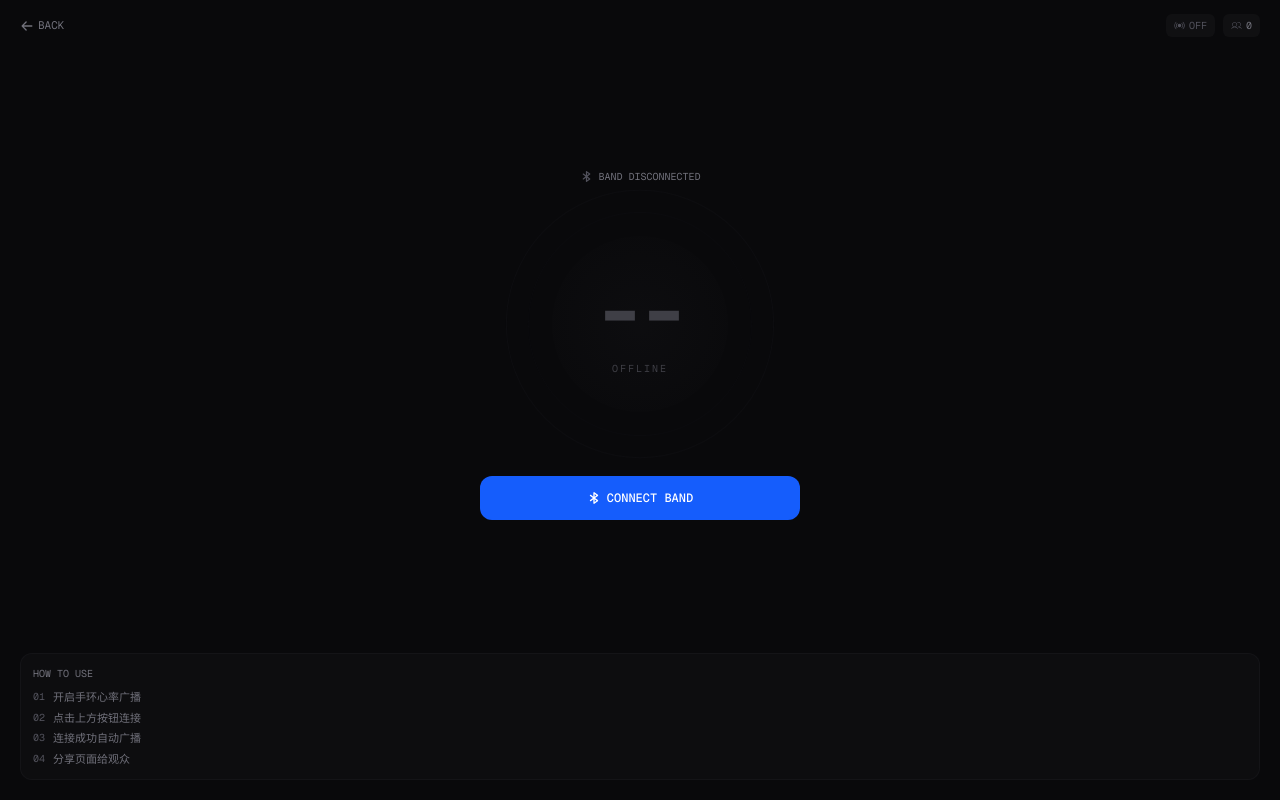
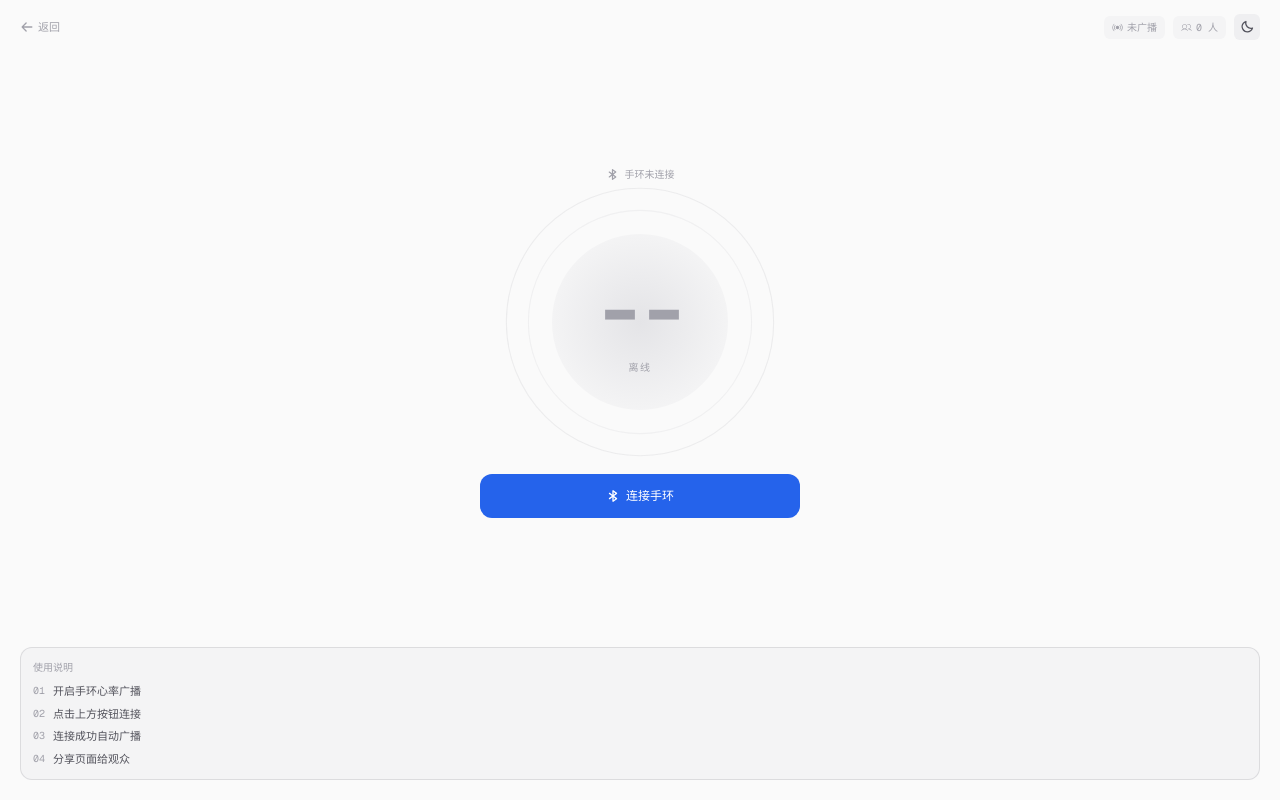
Before and after one commit to a3327564254/heart-rate-live, a Next.js app: page /host in a window 1280 px wide. Built offline with nearby package versions, Linux system fonts and the light colour scheme; no server answers.

Commit message:
feat: 中文界面 + 深色/浅色主题切换

```diff
--- a/app/globals.css
+++ b/app/globals.css
@@ -1,15 +1,34 @@
 @import "tailwindcss";
 
-:root {
-  --background: #09090b;
-  --foreground: #fafafa;
-  --safe-top: env(safe-area-inset-top, 0px);
-  --safe-bottom: env(safe-area-inset-bottom, 0px);
+/* 深色主题变量 */
+[data-theme="dark"] {
+  --bg-primary: #09090b;
+  --bg-secondary: #18181b;
+  --bg-tertiary: #27272a;
+  --text-primary: #fafafa;
+  --text-secondary: #a1a1aa;
+  --text-tertiary: #52525b;
+  --border: rgba(63, 63, 70, 0.4);
+  --accent: #f43f5e;
+  --accent-bg: rgba(244, 63, 94, 0.1);
+  --accent-border: rgba(244, 63, 94, 0.2);
+}
+
+/* 浅色主题变量 */
+[data-theme="light"] {
+  --bg-primary: #fafafa;
+  --bg-secondary: #f4f4f5;
+  --bg-tertiary: #e4e4e7;
+  --text-primary: #09090b;
+  --text-secondary: #52525b;
+  --text-tertiary: #a1a1aa;
+  --border: rgba(161, 161, 170, 0.3);
+  --accent: #e11d48;
+  --accent-bg: rgba(225, 29, 72, 0.08);
+  --accent-border: rgba(225, 29, 72, 0.15);
 }
 
 @theme inline {
-  --color-background: var(--background);
-  --color-foreground: var(--foreground);
   --font-sans: var(--font-geist-sans);
   --font-mono: var(--font-geist-mono);
 }
@@ -20,27 +39,24 @@ html {
 }
 
 body {
-  background: var(--background);
-  color: var(--foreground);
+  background: var(--bg-primary);
+  color: var(--text-primary);
   -webkit-font-smoothing: antialiased;
   -moz-osx-font-smoothing: grayscale;
   min-height: 100vh;
   min-height: -webkit-fill-available;
-  padding-top: var(--safe-top);
-  padding-bottom: var(--safe-bottom);
+  padding-top: env(safe-area-inset-top, 0px);
+  padding-bottom: env(safe-area-inset-bottom, 0px);
 }
 
-/* 禁用双击缩放 */
 * {
   touch-action: manipulation;
 }
 
-/* 隐藏滚动条 */
 ::-webkit-scrollbar {
   display: none;
 }
 
-/* 减少动画 */
 @media (prefers-reduced-motion: reduce) {
   * {
     animation-duration: 0.01ms !important;
@@ -49,7 +65,6 @@ body {
   }
 }
 
-/* iOS 输入框禁用缩放 */
 input[type="text"],
 input[type="number"],
 select,
--- a/app/host/page.tsx
+++ b/app/host/page.tsx
@@ -4,6 +4,7 @@ import { useState, useCallback, useRef, useEffect } from "react";
 import { motion, useReducedMotion } from "motion/react";
 import { Bluetooth, BluetoothSlash, Broadcast, Users, Warning, ArrowLeft } from "@phosphor-icons/react";
 import { HeartRateDisplay } from "@/components/HeartRateDisplay";
+import { ThemeToggle } from "@/components/ThemeToggle";
 import { connectToHeartRateDevice, isWebBluetoothAvailable } from "@/lib/bluetooth";
 import { HeartRateWSClient } from "@/lib/websocket";
 import type { HeartRatePoint } from "@/lib/types";
@@ -39,7 +40,7 @@ export default function HostPage() {
     setError(null);
 
     if (!isWebBluetoothAvailable()) {
-      setError("浏览器不支持 Web Bluetooth，请使用 Chrome");
+      setError("此浏览器不支持 Web Bluetooth，请使用 Chrome");
       return;
     }
 
@@ -78,26 +79,32 @@ export default function HostPage() {
   const isConnected = bleStatus === "connected";
 
   return (
-    <main className="min-h-[100dvh] bg-zinc-950 text-zinc-100 flex flex-col safe-area">
+    <main className="min-h-[100dvh] flex flex-col safe-area"
+      style={{ background: "var(--bg-primary)", color: "var(--text-primary)" }}>
       {/* 顶部栏 */}
       <header className="flex items-center justify-between px-5 py-3.5">
-        <a href="/" className="flex items-center gap-1 text-zinc-500 active:text-zinc-300 transition-colors">
+        <a href="/" className="flex items-center gap-1 transition-colors"
+          style={{ color: "var(--text-tertiary)" }}>
           <ArrowLeft size={14} weight="bold" />
-          <span className="text-[11px] font-mono">BACK</span>
+          <span className="text-[11px] font-mono">返回</span>
         </a>
         <div className="flex items-center gap-2">
-          <div className={`flex items-center gap-1 px-2 py-1 rounded-md ${
-            isConnected ? "bg-rose-500/10" : "bg-zinc-900/50"
-          }`}>
-            <Broadcast size={11} weight="fill" className={isConnected ? "text-rose-500" : "text-zinc-600"} />
-            <span className={`text-[10px] font-mono ${isConnected ? "text-rose-400" : "text-zinc-600"}`}>
-              {isConnected ? "ON AIR" : "OFF"}
+          <div className="flex items-center gap-1 px-2 py-1 rounded-md"
+            style={{ background: isConnected ? "var(--accent-bg)" : "var(--bg-secondary)" }}>
+            <Broadcast size={11} weight="fill" style={{ color: isConnected ? "var(--accent)" : "var(--text-tertiary)" }} />
+            <span className="text-[10px] font-mono"
+              style={{ color: isConnected ? "var(--accent)" : "var(--text-tertiary)" }}>
+              {isConnected ? "广播中" : "未广播"}
             </span>
           </div>
-          <div className="flex items-center gap-1 px-2 py-1 rounded-md bg-zinc-900/50">
-            <Users size={11} weight="light" className="text-zinc-600" />
-            <span className="text-[10px] text-zinc-500 font-mono tabular-nums">{viewerCount}</span>
+          <div className="flex items-center gap-1 px-2 py-1 rounded-md"
+            style={{ background: "var(--bg-secondary)" }}>
+            <Users size={11} weight="light" style={{ color: "var(--text-tertiary)" }} />
+            <span className="text-[10px] font-mono tabular-nums" style={{ color: "var(--text-tertiary)" }}>
+              {viewerCount} 人
+            </span>
           </div>
+          <ThemeToggle />
         </div>
       </header>
 
@@ -105,13 +112,10 @@ export default function HostPage() {
       <div className="flex-1 flex flex-col items-center justify-center px-5 -mt-4">
         {/* 蓝牙状态 */}
         <div className="mb-3 flex items-center gap-1.5">
-          <Bluetooth size={13} weight="bold" className={
-            bleStatus === "connected" ? "text-blue-400" :
-            bleStatus === "connecting" ? "text-amber-400" : "text-zinc-600"
-          } />
-          <span className="text-[10px] text-zinc-500 font-mono">
-            {bleStatus === "connected" ? "BAND CONNECTED" :
-             bleStatus === "connecting" ? "CONNECTING..." : "BAND DISCONNECTED"}
+          <Bluetooth size={13} weight="bold"
+            style={{ color: bleStatus === "connected" ? "#3b82f6" : bleStatus === "connecting" ? "#f59e0b" : "var(--text-tertiary)" }} />
+          <span className="text-[10px] font-mono" style={{ color: "var(--text-tertiary)" }}>
+            {bleStatus === "connected" ? "手环已连接" : bleStatus === "connecting" ? "连接中..." : "手环未连接"}
           </span>
         </div>
 
@@ -129,11 +133,11 @@ export default function HostPage() {
           <motion.div
             initial={{ opacity: 0, y: 4 }}
             animate={{ opacity: 1, y: 0 }}
-            className="mt-4 w-full max-w-xs p-2.5 rounded-lg bg-red-500/8 border border-red-500/15
-                       flex items-start gap-1.5"
+            className="mt-4 w-full max-w-xs p-2.5 rounded-lg flex items-start gap-1.5"
+            style={{ background: "rgba(239,68,68,0.08)", border: "1px solid rgba(239,68,68,0.15)" }}
           >
-            <Warning size={12} className="text-red-400 mt-0.5 shrink-0" weight="bold" />
-            <span className="text-[11px] text-red-400 font-mono">{error}</span>
+            <Warning size={12} className="text-red-500 mt-0.5 shrink-0" weight="bold" />
+            <span className="text-[11px] text-red-500 font-mono">{error}</span>
           </motion.div>
         )}
 
@@ -148,22 +152,24 @@ export default function HostPage() {
             <button
               onClick={handleConnect}
               disabled={bleStatus === "connecting"}
-              className="w-full py-3.5 rounded-xl bg-blue-600 text-white font-mono text-xs font-medium
-                         active:bg-blue-700 disabled:opacity-40 disabled:cursor-not-allowed
-                         transition-colors duration-100 flex items-center justify-center gap-1.5"
+              className="w-full py-3.5 rounded-xl text-white font-mono text-xs font-medium
+                         active:opacity-90 disabled:opacity-40 disabled:cursor-not-allowed
+                         transition-opacity duration-100 flex items-center justify-center gap-1.5"
+              style={{ background: "#2563eb" }}
             >
               <Bluetooth size={14} weight="bold" />
-              {bleStatus === "connecting" ? "CONNECTING..." : "CONNECT BAND"}
+              {bleStatus === "connecting" ? "连接中..." : "连接手环"}
             </button>
           ) : (
             <button
               onClick={handleDisconnect}
-              className="w-full py-3.5 rounded-xl bg-zinc-800 text-zinc-300 font-mono text-xs font-medium
-                         active:bg-zinc-700 transition-colors duration-100
+              className="w-full py-3.5 rounded-xl font-mono text-xs font-medium
+                         active:opacity-80 transition-opacity duration-100
                          flex items-center justify-center gap-1.5"
+              style={{ background: "var(--bg-tertiary)", color: "var(--text-secondary)" }}
             >
               <BluetoothSlash size={14} weight="bold" />
-              DISCONNECT
+              断开连接
             </button>
           )}
         </motion.div>
@@ -171,13 +177,16 @@ export default function HostPage() {
 
       {/* 底部说明 */}
       <div className="px-5 pb-5">
-        <div className="p-3 rounded-xl bg-zinc-900/30 border border-zinc-800/30">
-          <div className="text-[10px] text-zinc-500 font-mono mb-2">HOW TO USE</div>
-          <div className="space-y-1">
+        <div className="p-3 rounded-xl"
+          style={{ background: "var(--bg-secondary)", border: "1px solid var(--border)" }}>
+          <div className="text-[10px] font-mono mb-2" style={{ color: "var(--text-tertiary)" }}>使用说明</div>
+          <div className="space-y-1.5">
             {["开启手环心率广播", "点击上方按钮连接", "连接成功自动广播", "分享页面给观众"].map((step, i) => (
               <div key={i} className="flex items-start gap-2">
-                <span className="text-[10px] text-zinc-600 font-mono tabular-nums">{String(i + 1).padStart(2, "0")}</span>
-                <span className="text-[11px] text-zinc-500">{step}</span>
+                <span className="text-[10px] font-mono tabular-nums" style={{ color: "var(--text-tertiary)" }}>
+                  {String(i + 1).padStart(2, "0")}
+                </span>
+                <span className="text-[11px]" style={{ color: "var(--text-secondary)" }}>{step}</span>
               </div>
             ))}
           </div>
--- a/app/layout.tsx
+++ b/app/layout.tsx
@@ -1,5 +1,6 @@
 import type { Metadata, Viewport } from "next";
 import { Geist, Geist_Mono } from "next/font/google";
+import { ThemeProvider } from "@/components/ThemeProvider";
 import "./globals.css";
 
 const geistSans = Geist({
@@ -38,9 +39,12 @@ export default function RootLayout({
   return (
     <html
       lang="zh-CN"
+      data-theme="dark"
       className={`${geistSans.variable} ${geistMono.variable} h-full antialiased`}
     >
-      <body className="min-h-full flex flex-col overscroll-none">{children}</body>
+      <body className="min-h-full flex flex-col overscroll-none">
+        <ThemeProvider>{children}</ThemeProvider>
+      </body>
     </html>
   );
 }
--- a/app/page.tsx
+++ b/app/page.tsx
@@ -5,6 +5,7 @@ import { motion, useReducedMotion } from "motion/react";
 import { Users, Pulse, ArrowRight, WifiHigh, WifiSlash } from "@phosphor-icons/react";
 import { HeartRateDisplay } from "@/components/HeartRateDisplay";
 import { HeartRateChart } from "@/components/HeartRateChart";
+import { ThemeToggle } from "@/components/ThemeToggle";
 import { HeartRateWSClient } from "@/lib/websocket";
 import type { HeartRatePoint } from "@/lib/types";
 
@@ -52,26 +53,32 @@ export default function ViewerPage() {
   const isLive = wsStatus === "connected" && hostConnected;
 
   return (
-    <main className="min-h-[100dvh] bg-zinc-950 text-zinc-100 flex flex-col safe-area">
-      {/* 顶部状态栏 - 单行 */}
+    <main className="min-h-[100dvh] flex flex-col safe-area"
+      style={{ background: "var(--bg-primary)", color: "var(--text-primary)" }}>
+      {/* 顶部栏 */}
       <header className="flex items-center justify-between px-5 py-3.5">
         <div className="flex items-center gap-1.5">
           {wsStatus === "connected" ? (
             <WifiHigh size={13} weight="fill" className="text-emerald-500" />
           ) : (
-            <WifiSlash size={13} weight="fill" className="text-zinc-600" />
+            <WifiSlash size={13} weight="fill" style={{ color: "var(--text-tertiary)" }} />
           )}
-          <span className="text-[11px] text-zinc-500 font-mono">
-            {isLive ? "LIVE" : wsStatus === "connected" ? "CONNECTED" : "CONNECTING"}
+          <span className="text-[11px] font-mono" style={{ color: "var(--text-tertiary)" }}>
+            {isLive ? "直播中" : wsStatus === "connected" ? "已连接" : "连接中..."}
           </span>
         </div>
-        <div className="flex items-center gap-1">
-          <Users size={12} weight="light" className="text-zinc-600" />
-          <span className="text-[11px] text-zinc-500 font-mono tabular-nums">{viewerCount}</span>
+        <div className="flex items-center gap-2">
+          <div className="flex items-center gap-1">
+            <Users size={12} weight="light" style={{ color: "var(--text-tertiary)" }} />
+            <span className="text-[11px] font-mono tabular-nums" style={{ color: "var(--text-tertiary)" }}>
+              {viewerCount} 人
+            </span>
+          </div>
+          <ThemeToggle />
         </div>
       </header>
 
-      {/* 主内容区 - 垂直居中 */}
+      {/* 主内容 */}
       <div className="flex-1 flex flex-col items-center justify-center px-5 -mt-4">
         <motion.div
           initial={reduce ? false : { opacity: 0, scale: 0.95 }}
@@ -81,7 +88,7 @@ export default function ViewerPage() {
           <HeartRateDisplay bpm={bpm} isLive={isLive} />
         </motion.div>
 
-        {/* 等待状态 - 简洁提示 */}
+        {/* 等待状态 */}
         {!hostConnected && wsStatus === "connected" && (
           <motion.div
             initial={{ opacity: 0 }}
@@ -95,14 +102,14 @@ export default function ViewerPage() {
             >
               <Pulse size={12} weight="bold" className="text-amber-500" />
             </motion.div>
-            <span className="text-[11px] text-amber-500/70 font-mono">WAITING FOR HOST</span>
+            <span className="text-[11px] text-amber-500/70 font-mono">等待主播连接</span>
           </motion.div>
         )}
       </div>
 
       {/* 底部数据区 */}
       <div className="px-5 pb-5 space-y-3">
-        {/* 统计卡片 - 3列网格 */}
+        {/* 统计卡片 */}
         {bpmRange && (
           <motion.div
             initial={reduce ? false : { opacity: 0, y: 10 }}
@@ -110,9 +117,9 @@ export default function ViewerPage() {
             transition={{ duration: 0.3, delay: 0.1 }}
             className="grid grid-cols-3 gap-1.5"
           >
-            <StatCard label="MIN" value={bpmRange.min} />
-            <StatCard label="AVG" value={bpmRange.avg} highlight />
-            <StatCard label="MAX" value={bpmRange.max} />
+            <StatCard label="最低" value={bpmRange.min} />
+            <StatCard label="平均" value={bpmRange.avg} highlight />
+            <StatCard label="最高" value={bpmRange.max} />
           </motion.div>
         )}
 
@@ -121,12 +128,13 @@ export default function ViewerPage() {
           initial={reduce ? false : { opacity: 0, y: 10 }}
           animate={{ opacity: 1, y: 0 }}
           transition={{ duration: 0.3, delay: 0.15 }}
-          className="p-3.5 rounded-xl bg-zinc-900/50 border border-zinc-800/40"
+          className="p-3.5 rounded-xl"
+          style={{ background: "var(--bg-secondary)", border: "1px solid var(--border)" }}
         >
           <div className="flex items-center justify-between mb-2">
-            <span className="text-[10px] text-zinc-500 font-mono">HEART RATE</span>
-            <span className="text-[10px] text-zinc-600 font-mono tabular-nums">
-              {history.length > 0 ? `${history.length} PTS` : "NO DATA"}
+            <span className="text-[10px] font-mono" style={{ color: "var(--text-tertiary)" }}>心率曲线</span>
+            <span className="text-[10px] font-mono tabular-nums" style={{ color: "var(--text-tertiary)" }}>
+              {history.length > 0 ? `${history.length} 个数据点` : "暂无数据"}
             </span>
           </div>
           <HeartRateChart data={history} />
@@ -141,11 +149,11 @@ export default function ViewerPage() {
         >
           <a
             href="/host"
-            className="inline-flex items-center gap-1 text-[10px] text-zinc-600 font-mono
-                       py-1.5 px-3 rounded-lg bg-zinc-900/30 active:bg-zinc-800/50 transition-colors"
+            className="inline-flex items-center gap-1 text-[11px] font-mono py-2 px-3 rounded-lg transition-colors"
+            style={{ color: "var(--text-tertiary)", background: "var(--bg-secondary)" }}
           >
-            <span>CONNECT AS HOST</span>
-            <ArrowRight size={9} weight="bold" />
+            <span>作为主播连接手环</span>
+            <ArrowRight size={10} weight="bold" />
           </a>
         </motion.div>
       </div>
@@ -155,17 +163,21 @@ export default function ViewerPage() {
 
 function StatCard({ label, value, highlight = false }: { label: string; value: number; highlight?: boolean }) {
   return (
-    <div className={`py-2 px-2 rounded-lg text-center ${
-      highlight
-        ? "bg-rose-500/8 border border-rose-500/15"
-        : "bg-zinc-900/40 border border-zinc-800/30"
-    }`}>
-      <div className="text-[9px] text-zinc-600 font-mono mb-0.5">{label}</div>
-      <div className={`font-mono text-base font-bold tabular-nums ${
-        highlight ? "text-rose-400" : "text-zinc-300"
-      }`}>
+    <div
+      className="py-2.5 px-2 rounded-lg text-center"
+      style={{
+        background: highlight ? "var(--accent-bg)" : "var(--bg-secondary)",
+        border: `1px solid ${highlight ? "var(--accent-border)" : "var(--border)"}`,
+      }}
+    >
+      <div className="text-[10px] font-mono mb-0.5" style={{ color: "var(--text-tertiary)" }}>{label}</div>
+      <div
+        className="font-mono text-lg font-bold tabular-nums"
+        style={{ color: highlight ? "var(--accent)" : "var(--text-primary)" }}
+      >
         {value}
       </div>
+      <div className="text-[10px] font-mono" style={{ color: "var(--text-tertiary)" }}>BPM</div>
     </div>
   );
 }
--- a/components/HeartRateDisplay.tsx
+++ b/components/HeartRateDisplay.tsx
@@ -7,22 +7,18 @@ interface HeartRateDisplayProps {
   isLive: boolean;
 }
 
-/**
- * 心率显示组件
- * 动效目的：脉搏圆环通过缩放+透明度模拟真实心跳节奏，数字跳动反馈数据更新
- */
 export function HeartRateDisplay({ bpm, isLive }: HeartRateDisplayProps) {
   const reduce = useReducedMotion();
   const interval = bpm > 0 ? 60 / bpm : 1.5;
 
   return (
     <div className="relative flex items-center justify-center w-56 h-56 sm:w-64 sm:h-64">
-      {/* 外层光晕 - 仅在有数据时显示 */}
+      {/* 外层光晕 */}
       {isLive && bpm > 0 && !reduce && (
         <motion.div
           className="absolute inset-0 rounded-full"
           style={{
-            background: "radial-gradient(circle, rgba(244,63,94,0.12) 0%, transparent 60%)",
+            background: `radial-gradient(circle, var(--accent-bg) 0%, transparent 60%)`,
           }}
           animate={{ scale: [1, 1.08, 1], opacity: [0.4, 0.7, 0.4] }}
           transition={{ duration: interval, repeat: Infinity, ease: "easeInOut" }}
@@ -32,16 +28,16 @@ export function HeartRateDisplay({ bpm, isLive }: HeartRateDisplayProps) {
       {/* 脉搏圆环 - 外 */}
       <motion.div
         className="absolute inset-0 rounded-full"
-        style={{ border: `1px solid ${isLive ? "rgba(244,63,94,0.25)" : "rgba(63,63,70,0.2)"}` }}
-        animate={reduce ? {} : { scale: [1, 1.06, 1], opacity: [0.25, 0.5, 0.25] }}
+        style={{ border: `1px solid ${isLive ? "var(--accent-border)" : "var(--border)"}` }}
+        animate={reduce ? {} : { scale: [1, 1.06, 1], opacity: [0.3, 0.6, 0.3] }}
         transition={{ duration: interval, repeat: Infinity, ease: "easeInOut" }}
       />
 
       {/* 脉搏圆环 - 中 */}
       <motion.div
         className="absolute inset-5 rounded-full"
-        style={{ border: `1px solid ${isLive ? "rgba(244,63,94,0.15)" : "rgba(63,63,70,0.15)"}` }}
-        animate={reduce ? {} : { scale: [1, 1.04, 1], opacity: [0.15, 0.3, 0.15] }}
+        style={{ border: `1px solid ${isLive ? "var(--accent-border)" : "var(--border)"}` }}
+        animate={reduce ? {} : { scale: [1, 1.04, 1], opacity: [0.2, 0.4, 0.2] }}
         transition={{ duration: interval, repeat: Infinity, ease: "easeInOut", delay: interval * 0.08 }}
       />
 
@@ -50,8 +46,8 @@ export function HeartRateDisplay({ bpm, isLive }: HeartRateDisplayProps) {
         className="absolute inset-10 rounded-full"
         style={{
           background: isLive
-            ? "radial-gradient(circle, rgba(244,63,94,0.06) 0%, rgba(9,9,11,0.8) 100%)"
-            : "radial-gradient(circle, rgba(63,63,70,0.08) 0%, rgba(9,9,11,0.8) 100%)",
+            ? `radial-gradient(circle, var(--accent-bg) 0%, var(--bg-primary) 100%)`
+            : `radial-gradient(circle, var(--bg-tertiary) 0%, var(--bg-primary) 100%)`,
         }}
       />
 
@@ -67,7 +63,7 @@ export function HeartRateDisplay({ bpm, isLive }: HeartRateDisplayProps) {
             className="font-mono font-bold tracking-tighter leading-none"
             style={{
               fontSize: "clamp(3.5rem, 10vw, 5rem)",
-              color: isLive ? "#fafafa" : "#3f3f46",
+              color: isLive ? "var(--text-primary)" : "var(--text-tertiary)",
             }}
           >
             {bpm > 0 ? bpm : "--"}
@@ -77,16 +73,17 @@ export function HeartRateDisplay({ bpm, isLive }: HeartRateDisplayProps) {
         <div className="mt-2.5 flex items-center justify-center gap-1.5">
           {isLive && bpm > 0 && (
             <motion.div
-              className="w-1 h-1 rounded-full bg-rose-500"
+              className="w-1 h-1 rounded-full"
+              style={{ background: "var(--accent)" }}
               animate={reduce ? {} : { scale: [1, 1.5, 1], opacity: [1, 0.5, 1] }}
               transition={{ duration: interval, repeat: Infinity }}
             />
           )}
           <span
-            className="text-[10px] tracking-[0.2em] font-mono"
-            style={{ color: isLive ? "rgba(244,63,94,0.7)" : "#3f3f46" }}
+            className="text-[10px] tracking-[0.15em] font-mono"
+            style={{ color: isLive ? "var(--accent)" : "var(--text-tertiary)" }}
           >
-            {isLive ? "BPM" : "OFFLINE"}
+            {isLive ? "实时" : "离线"}
           </span>
         </div>
       </div>
--- /dev/null
+++ b/components/ThemeProvider.tsx
@@ -0,0 +1,44 @@
+"use client";
+
+import { createContext, useContext, useState, useEffect, ReactNode } from "react";
+
+type Theme = "dark" | "light";
+
+const ThemeContext = createContext<{
+  theme: Theme;
+  toggle: () => void;
+}>({ theme: "dark", toggle: () => {} });
+
+export function useTheme() {
+  return useContext(ThemeContext);
+}
+
+export function ThemeProvider({ children }: { children: ReactNode }) {
+  const [theme, setTheme] = useState<Theme>("dark");
+
+  useEffect(() => {
+    const saved = localStorage.getItem("theme") as Theme | null;
+    if (saved) {
+      setTheme(saved);
+      document.documentElement.setAttribute("data-theme", saved);
+    } else {
+      const prefersDark = window.matchMedia("(prefers-color-scheme: dark)").matches;
+      const initial = prefersDark ? "dark" : "light";
+      setTheme(initial);
+      document.documentElement.setAttribute("data-theme", initial);
+    }
+  }, []);
+
+  const toggle = () => {
+    const next = theme === "dark" ? "light" : "dark";
+    setTheme(next);
+    localStorage.setItem("theme", next);
+    document.documentElement.setAttribute("data-theme", next);
+  };
+
+  return (
+    <ThemeContext.Provider value={{ theme, toggle }}>
+      {children}
+    </ThemeContext.Provider>
+  );
+}
--- /dev/null
+++ b/components/ThemeToggle.tsx
@@ -0,0 +1,24 @@
+"use client";
+
+import { Sun, Moon } from "@phosphor-icons/react";
+import { useTheme } from "./ThemeProvider";
+
+export function ThemeToggle() {
+  const { theme, toggle } = useTheme();
+
+  return (
+    <button
+      onClick={toggle}
+      className="p-1.5 rounded-md bg-zinc-200/50 dark:bg-zinc-800/50
+                 text-zinc-600 dark:text-zinc-400
+                 active:scale-95 transition-all duration-100"
+      aria-label={theme === "dark" ? "切换到浅色模式" : "切换到深色模式"}
+    >
+      {theme === "dark" ? (
+        <Sun size={14} weight="bold" />
+      ) : (
+        <Moon size={14} weight="bold" />
+      )}
+    </button>
+  );
+}
```
Also changed, not shown: components/HeartRateChart.tsx (+12 -12 lines).
